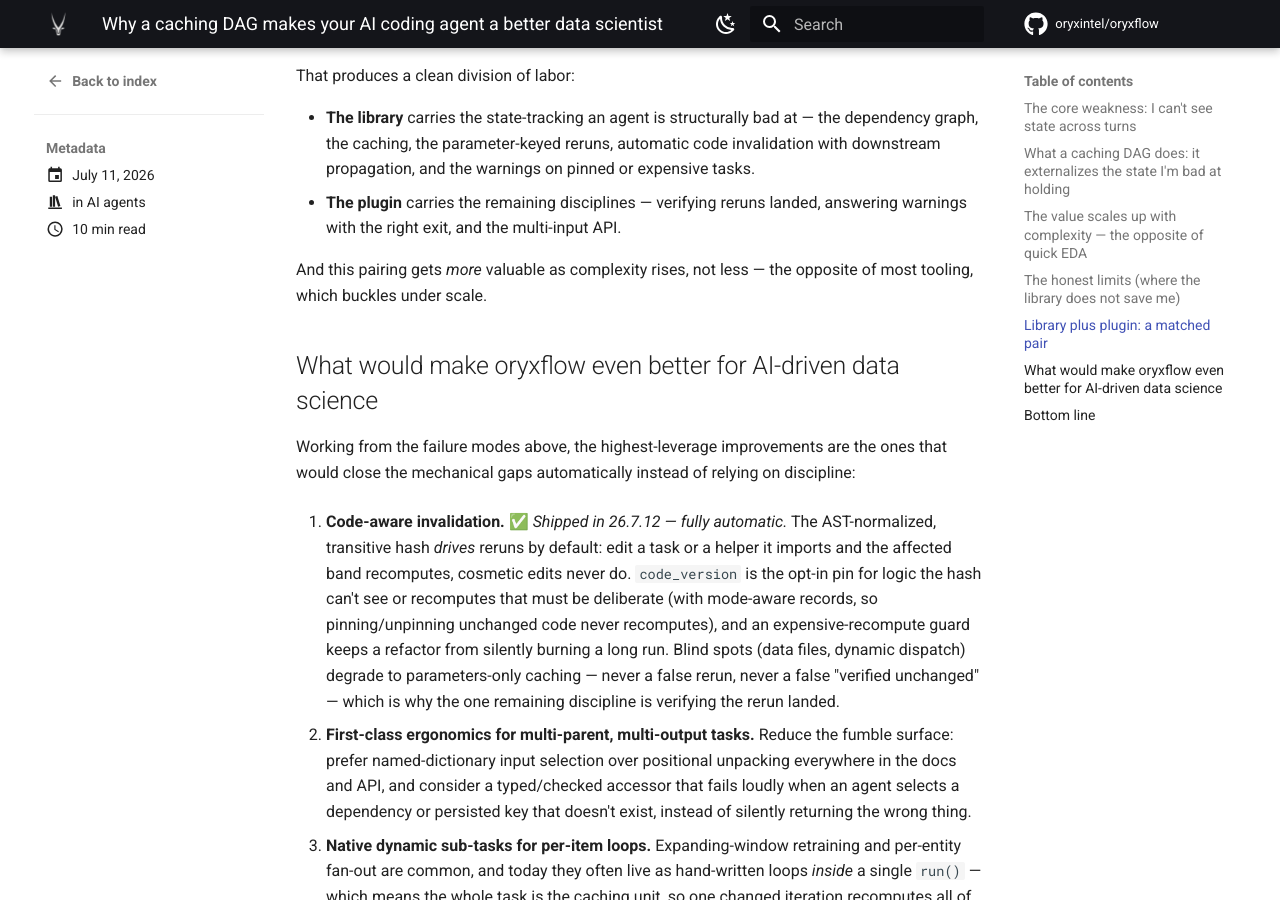
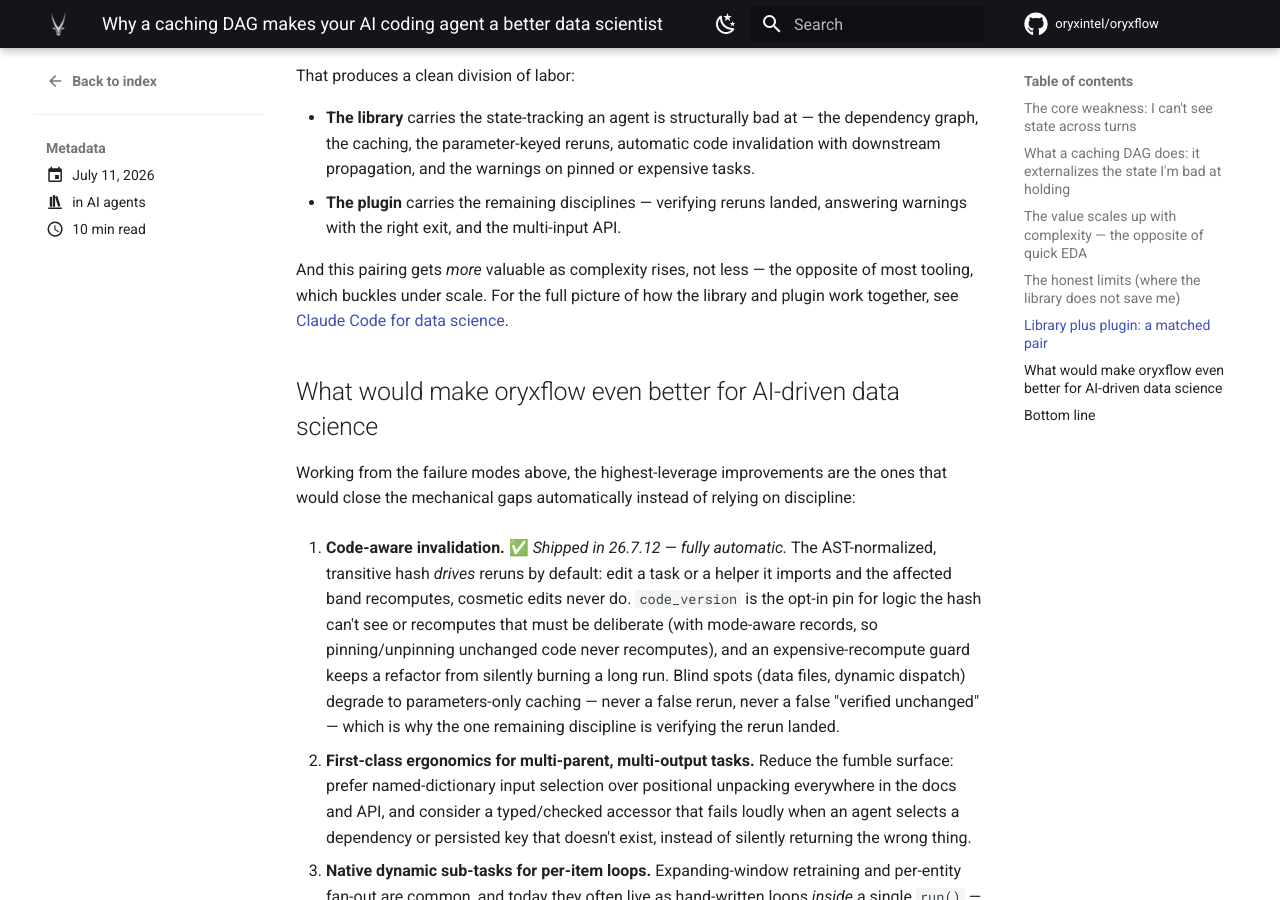
Before and after one commit to oryxintel/oryxflow, an MkDocs documentation site: the page built from docs/blog/posts/caching-dag-for-ai-agents.md, in a window 1280 px wide and 900 px high, scrolled down 4793 px. Built offline with MkDocs 1.6.1 and Material for MkDocs 9.7.7, drawn with Linux system fonts in a browser that asks for light colours; comment, search, counter and statistics services are not loaded.

Commit message:
docs: link AI-agent posts up to the Claude Code landing page
Internal-linking (SEO topic-hub siloing): the two AI-agent blog posts now
link to the 'Claude Code for data science' landing page with keyword-rich
anchor text, funnelling topical authority to the commercial hub.

Co-Authored-By: Claude Opus 4.8 (1M context) <noreply@anthropic.com>

```diff
--- a/docs/blog/posts/caching-dag-for-ai-agents.md
+++ b/docs/blog/posts/caching-dag-for-ai-agents.md
@@ -216,7 +216,8 @@ That produces a clean division of labor:
   warnings with the right exit, and the multi-input API.
 
 And this pairing gets *more* valuable as complexity rises, not less — the opposite of most
-tooling, which buckles under scale.
+tooling, which buckles under scale. For the full picture of how the library and plugin work
+together, see [Claude Code for data science](../../docs/claude-code-for-data-science.md).
 
 ## What would make oryxflow even better for AI-driven data science
 
```
Also changed, not shown: docs/blog/posts/ai-data-analysis-best-practices.md (+1 -0 lines).
